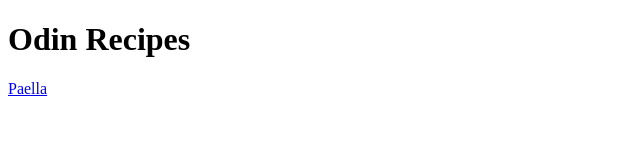
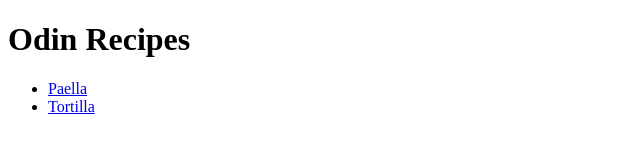
Before and after one commit to digweed67/odin-recipes, a plain HTML site: page index.html in a window 1280 px wide. Shown: the whole page, without its empty margins (0-640 px from the left). Drawn offline with Linux system fonts and the light colour scheme.

Commit message:
Add link for tortilla

```diff
--- a/index.html
+++ b/index.html
@@ -6,7 +6,11 @@
     </head>
     <body>
         <h1>Odin Recipes</h1>
-        <a href="recipes/paella.html">Paella</a>
+        <ul>
+        <li><a href="recipes/paella.html">Paella</a></li>
+        <li><a href="recipes/tortilla.html">Tortilla</a></li>
+        </ul>
+
     </body>
 
 
```
